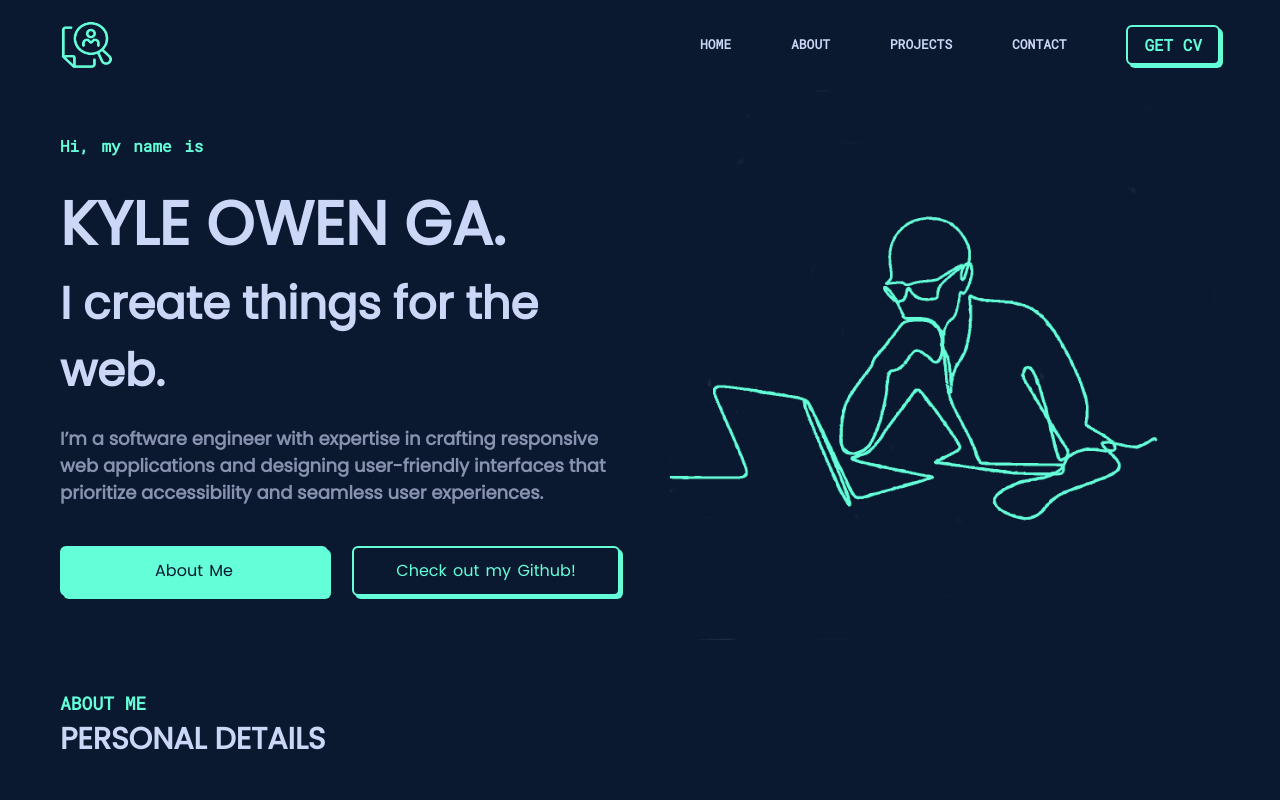
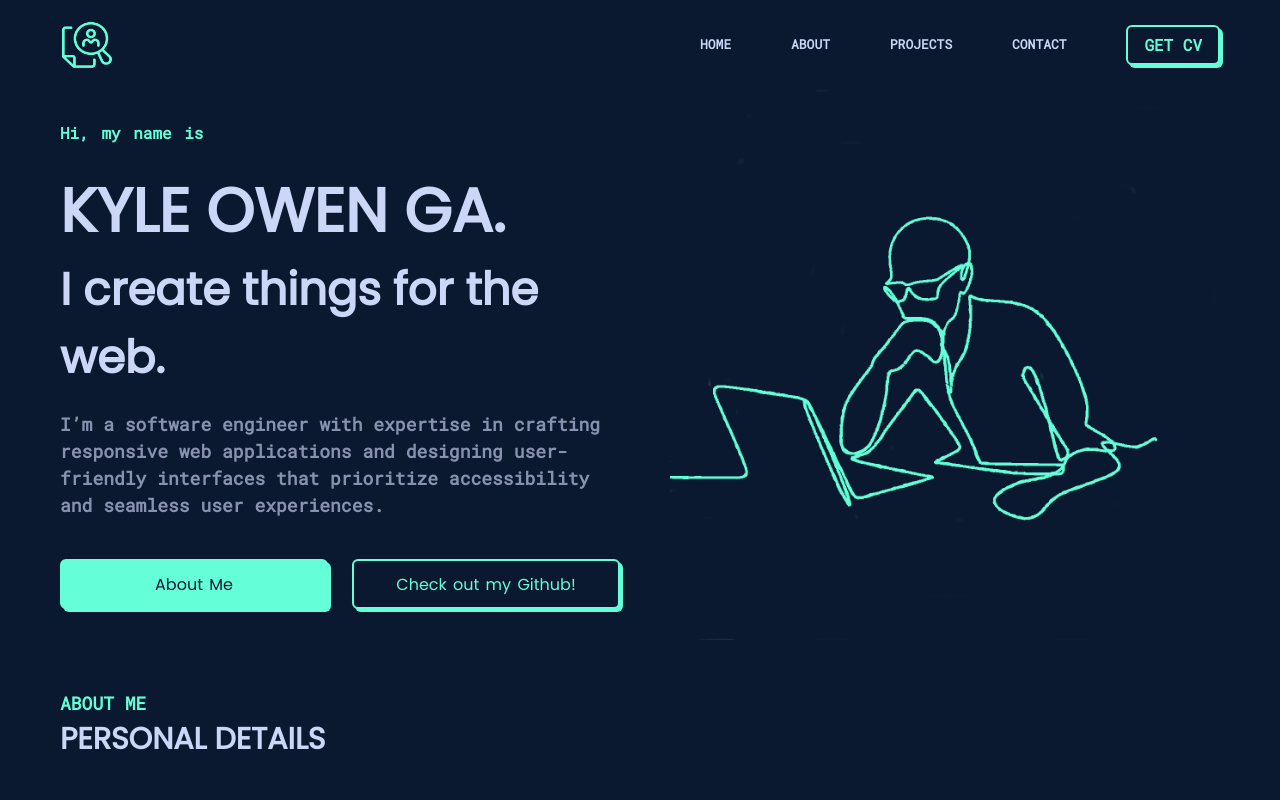
Before and after one commit to kyleowen12345/my-portfolio, a Next.js app: page / in a window 1280 px wide. Shown: the top 800 px of the page. Built offline with nearby package versions, Linux system fonts and the light colour scheme.

Commit message:
chore: animation changes type

```diff
--- /dev/null
+++ b/components/home/TypingText.jsx
@@ -0,0 +1,40 @@
+import React, { useState, useEffect } from "react";
+import { Text } from "@chakra-ui/react";
+
+// Declare the text once outside the component
+const fullText =
+  "I’m a software engineer with expertise in crafting responsive web applications and designing user-friendly interfaces that prioritize accessibility and seamless user experiences.";
+
+const TypingText = () => {
+  const [displayedText, setDisplayedText] = useState("");
+  const typingSpeed = 25; // Adjust speed (milliseconds per character)
+
+  useEffect(() => {
+    let index = 0;
+    const intervalId = setInterval(() => {
+      setDisplayedText(fullText.slice(0, index + 1)); // Extract up to the current index
+      index++;
+      if (index >= fullText.length) {
+        clearInterval(intervalId); // Stop once the entire text is shown
+      }
+    }, typingSpeed);
+
+    return () => clearInterval(intervalId); // Cleanup on component unmount
+  }, []);
+
+  return (
+    <Text
+      fontSize="18px"
+      fontWeight="bold"
+      color="#8892B0"
+      maxWidth="650px"
+      mt={5}
+      fontFamily="Roboto Mono"
+      minHeight={["200px", "200px", "100px"]}
+    >
+      {displayedText}
+    </Text>
+  );
+};
+
+export default TypingText;
--- a/components/home/index.jsx
+++ b/components/home/index.jsx
@@ -4,6 +4,7 @@ import { Text, Button, Image, Box, Link, Stack } from "@chakra-ui/react";
 import { useInView } from "react-intersection-observer";
 import { useMyRoute } from "../../lib/routeprovider";
 import { PageStyles } from "../../constants/styles";
+import TypingText from "./TypingText";
 
 const Home = () => {
   const { ref, inView, entry } = useInView({
@@ -106,20 +107,7 @@ const Home = () => {
           {/* 3 */}
 
           {/* 4 */}
-          <Text
-            fontSize={"18px"}
-            fontWeight={"bold"}
-            color={"#8892B0"}
-            maxWidth="650px"
-            mt={5}
-            //  fontWeight="300"
-            //  className={ inView ? "fourthContainerVisible" : "fourthContainerHidden"}
-          >
-            I’m a software engineer with expertise in crafting responsive web
-            applications and designing user-friendly interfaces that prioritize
-            accessibility and seamless user experiences.
-            {/* Lorem ipsum dolor sit amet consectetur adipisicing elit. Maxime culpa officiis molestiae voluptatum iste id repellendus laudantium sunt ad atque ab, sequi, dolor aliquam,nisi eum eaque delectus vero pariatur</span>  */}
-          </Text>
+          <TypingText />
           {/* 4 */}
         </Box>
 
```
